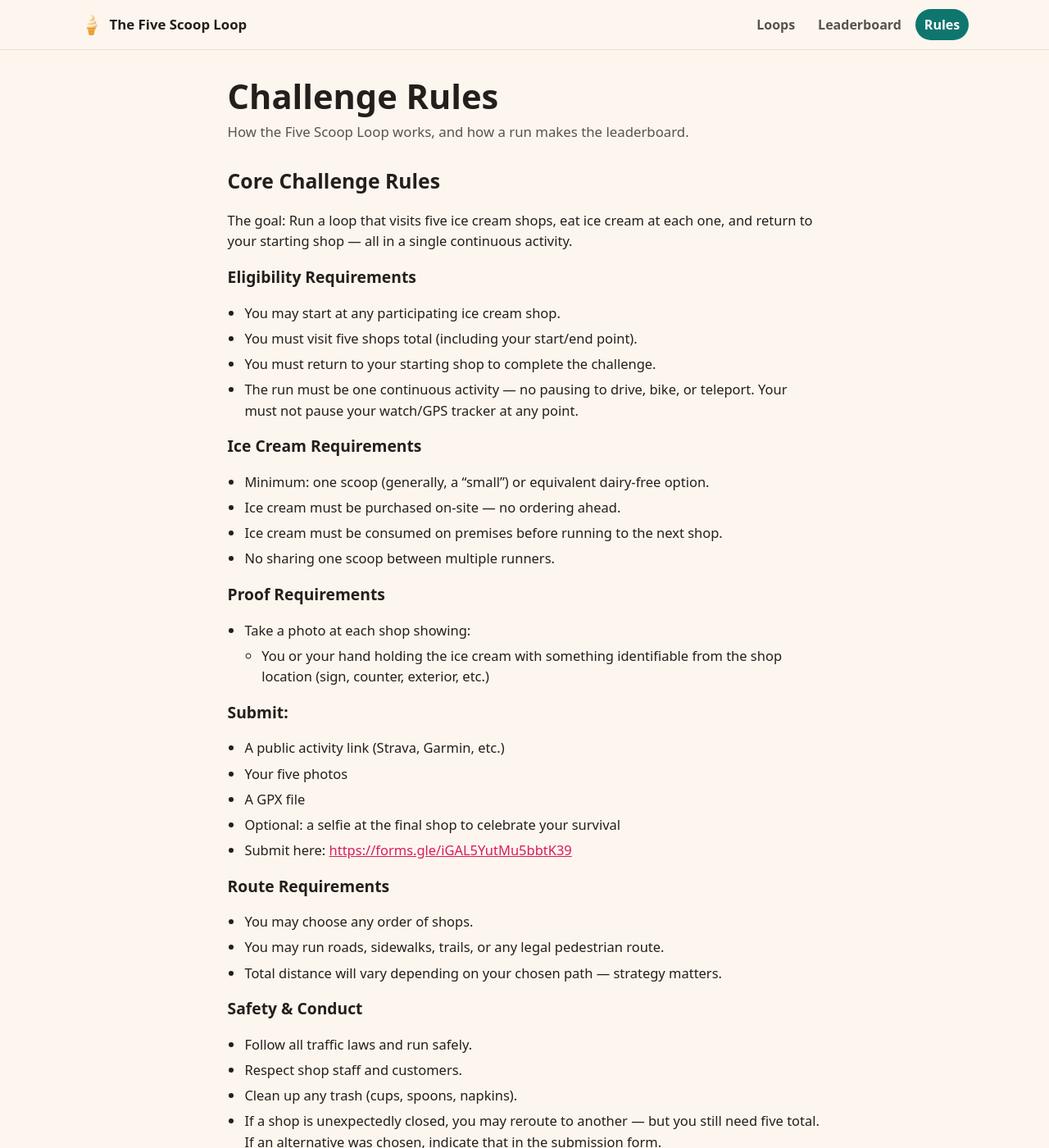
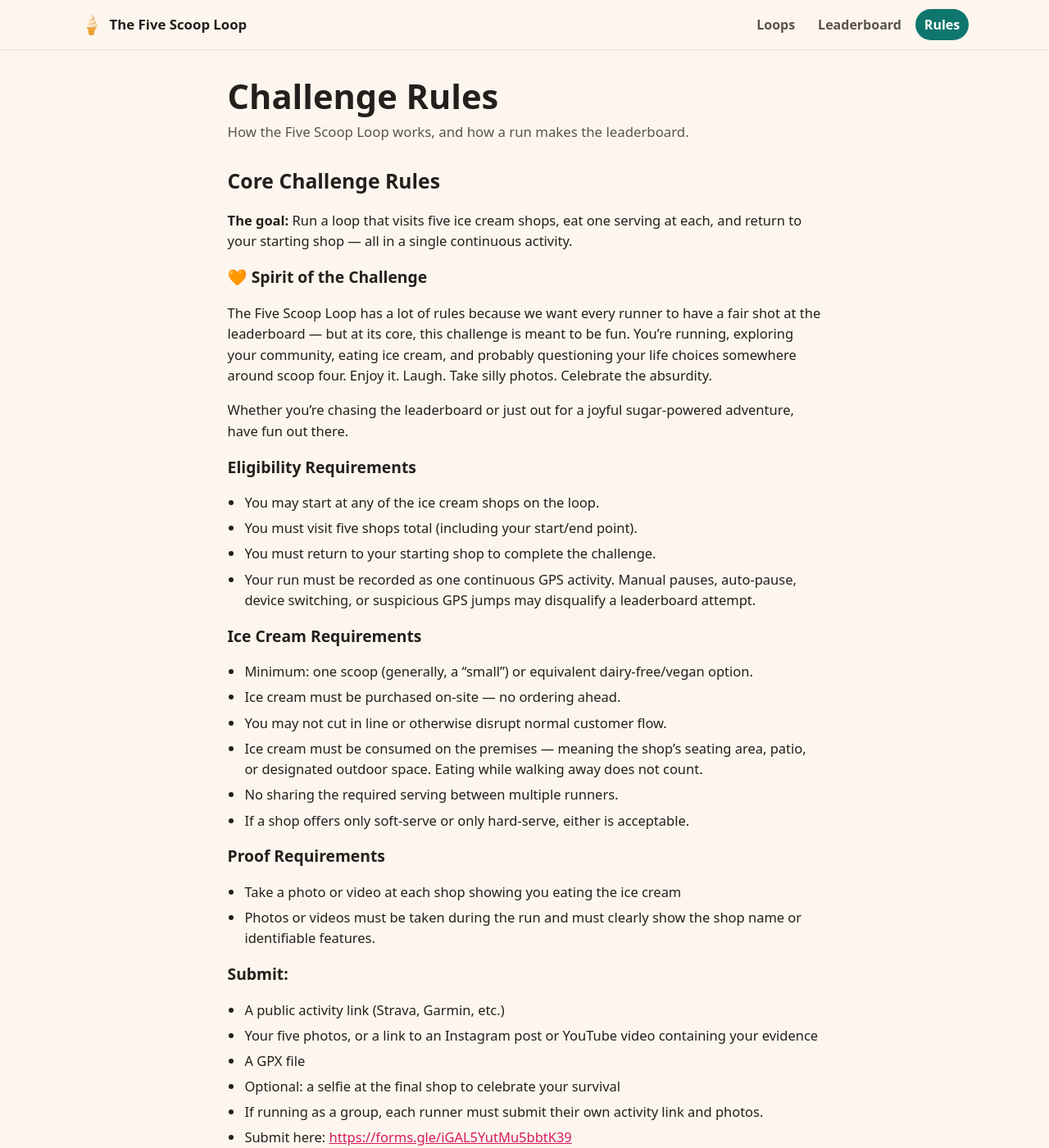
Before and after one commit to jasonday/The-Five-Scoop-Loop, a Jekyll site: the page built from rules.md, in a window 1280 px wide and 1400 px high. Shown: the whole window at 82% size. Built offline with Jekyll 4.4.1, drawn with Linux system fonts in a browser that asks for light colours; a script that is not in the unit is left out; some of the changed text lies outside the part shown.

Commit message:
Swapping shops, updating rules

```diff
--- a/_config.yml
+++ b/_config.yml
@@ -5,7 +5,7 @@ description: >-
   five ice cream shops across Maine, eat at each one, and return to your start.
 # Set this to your published URL. For a project site it is
 # https://<user>.github.io/<repo>. Leave baseurl empty for a user/org site.
-url: ""
+url: "https://jasonday.github.io"
 baseurl: "/The-Five-Scoop-Loop"
 
 # Build settings
--- a/assets/css/main.css
+++ b/assets/css/main.css
@@ -18,6 +18,8 @@
   --bg: #fdf6ee;
   --focus: #1d4ed8;
   --gold: #b45309;          /* medal/accent text, AA on cream */
+  --on-mint: #ffffff;       /* text on a solid --mint fill */
+  --on-pink: #ffffff;       /* text on a solid --pink fill */
 
   --shadow-sm: 0 1px 2px rgba(60, 40, 20, 0.08);
   --shadow-md: 0 6px 20px rgba(60, 40, 20, 0.12);
@@ -42,6 +44,9 @@
     --bg: #161311;
     --focus: #9ec1ff;
     --gold: #f0b34a;
+    /* Dark-mode accents are light, so text on them must be dark. */
+    --on-mint: #06201c;
+    --on-pink: #33091a;
     --shadow-md: 0 6px 20px rgba(0, 0, 0, 0.45);
   }
 }
@@ -82,7 +87,7 @@ img { max-width: 100%; height: auto; display: block; }
   left: -9999px;
   top: 0;
   background: var(--ink);
-  color: #fff;
+  color: var(--bg);
   padding: 0.6rem 1rem;
   z-index: 2000;
   border-radius: 0 0 8px 0;
@@ -128,7 +133,7 @@ img { max-width: 100%; height: auto; display: block; }
   border-radius: 999px;
 }
 .site-nav a:hover { background: var(--pink-soft); color: var(--ink); }
-.site-nav a[aria-current="page"] { background: var(--mint); color: #fff; }
+.site-nav a[aria-current="page"] { background: var(--mint); color: var(--on-mint); }
 
 .site-footer {
   margin-top: 3rem;
@@ -170,8 +175,8 @@ img { max-width: 100%; height: auto; display: block; }
   cursor: pointer;
   font-size: 1rem;
 }
-.btn--primary { background: var(--pink); color: #fff; }
-.btn--primary:hover { background: color-mix(in srgb, var(--pink) 82%, #000); color: #fff; }
+.btn--primary { background: var(--pink); color: var(--on-pink); }
+.btn--primary:hover { background: color-mix(in srgb, var(--pink) 82%, #000); color: var(--on-pink); }
 .btn--ghost { background: transparent; border-color: var(--line); color: var(--ink); }
 .btn--ghost:hover { border-color: var(--mint); color: var(--ink); }
 
@@ -200,10 +205,10 @@ img { max-width: 100%; height: auto; display: block; }
   cursor: pointer;
 }
 .region-tab:hover { border-color: var(--mint); }
-.region-tab[aria-selected="true"] {
+.region-tab[aria-pressed="true"] {
   background: var(--mint);
   border-color: var(--mint);
-  color: #fff;
+  color: var(--on-mint);
 }
 
 /* -------------------- Map + shop list -------------------- */
@@ -239,13 +244,12 @@ img { max-width: 100%; height: auto; display: block; }
   display: grid;
   gap: 0.6rem;
   max-height: 60vh;
-  overflow: auto;
 }
 .shop-card {
   border: 1px solid var(--line);
   border-radius: var(--radius-sm);
   background: var(--card);
-  padding: 0.75rem 0.9rem;
+  padding: 0.65rem 0.75rem;
   box-shadow: var(--shadow-sm);
 }
 .shop-card button.shop-card__name {
@@ -335,7 +339,7 @@ table.board tbody tr:hover { background: var(--pink-soft); }
 .link-btn {
   appearance: none;
   background: var(--mint);
-  color: #fff;
+  color: var(--on-mint);
   border: none;
   border-radius: 999px;
   padding: 0.35rem 0.8rem;
@@ -402,7 +406,7 @@ table.board tbody tr:hover { background: var(--pink-soft); }
   cursor: pointer;
   flex: none;
 }
-.modal__close:hover { background: var(--pink); color: #fff; }
+.modal__close:hover { background: var(--pink); color: var(--on-pink); }
 .modal__body { padding: 0.6rem 1.1rem 1.2rem; }
 .modal__body p { margin: 0.4rem 0; }
 .modal__grid { display: grid; gap: 0.8rem; }
--- a/rules.md
+++ b/rules.md
@@ -7,45 +7,58 @@ description: The rules and guidelines for completing a Five Scoop Loop.
 ---
 
 ## Core Challenge Rules
-The goal: Run a loop that visits five ice cream shops, eat ice cream at each one, and return to your starting shop — all in a single continuous activity.
+**The goal:** Run a loop that visits five ice cream shops, eat one serving at each, and return to your starting shop — all in a single continuous activity.
+
+### 🧡 Spirit of the Challenge
+The Five Scoop Loop has a lot of rules because we want every runner to have a fair shot at the leaderboard — but at its core, this challenge is meant to be fun. You’re running, exploring your community, eating ice cream, and probably questioning your life choices somewhere around scoop four. Enjoy it. Laugh. Take silly photos. Celebrate the absurdity.
+
+Whether you’re chasing the leaderboard or just out for a joyful sugar‑powered adventure, have fun out there.
 
 ### Eligibility Requirements
-* You may start at any participating ice cream shop.
+* You may start at any of the ice cream shops on the loop.
 * You must visit five shops total (including your start/end point).
 * You must return to your starting shop to complete the challenge.
-* The run must be one continuous activity — no pausing to drive, bike, or teleport. Your must not pause your watch/GPS tracker at any point.
+* Your run must be recorded as one continuous GPS activity. Manual pauses, auto‑pause, device switching, or suspicious GPS jumps may disqualify a leaderboard attempt.
 
 ### Ice Cream Requirements
-* Minimum: one scoop (generally, a “small”) or equivalent dairy-free option.
+* Minimum: one scoop (generally, a “small”) or equivalent dairy-free/vegan option.
 * Ice cream must be purchased on-site — no ordering ahead.
-* Ice cream must be consumed on premises before running to the next shop.
-* No sharing one scoop between multiple runners.
+* You may not cut in line or otherwise disrupt normal customer flow.
+* Ice cream must be consumed on the premises — meaning the shop’s seating area, patio, or designated outdoor space. Eating while walking away does not count.
+* No sharing the required serving between multiple runners.
+* If a shop offers only soft‑serve or only hard‑serve, either is acceptable.
 
 ### Proof Requirements
-* Take a photo at each shop showing:
-  * You or your hand holding the ice cream with something identifiable from the shop location (sign, counter, exterior, etc.)
+* Take a photo or video at each shop showing you eating the ice cream
+* Photos or videos must be taken during the run and must clearly show the shop name or identifiable features.
 
 
 ### Submit:
 * A public activity link (Strava, Garmin, etc.)
-* Your five photos
+* Your five photos, or a link to an Instagram post or YouTube video containing your evidence
 * A GPX file
 * Optional: a selfie at the final shop to celebrate your survival
+* If running as a group, each runner must submit their own activity link and photos.
 * Submit here: [https://forms.gle/iGAL5YutMu5bbtK39](https://forms.gle/iGAL5YutMu5bbtK39)
 
 ### Route Requirements
-* You may choose any order of shops.
-* You may run roads, sidewalks, trails, or any legal pedestrian route.
+* You may choose any order of shops and run any legal pedestrian route (roads, sidewalks, trails).
 * Total distance will vary depending on your chosen path — strategy matters.
+* If you choose to consume your ice cream at the start (at your starting shop) rather than at the end, you must start your GPS recording before entering the line. Typically this means starting your watch on the sidewalk or outside the shop — the same place you will finish your loop.
 
 ### Safety & Conduct
 * Follow all traffic laws and run safely.
 * Respect shop staff and customers.
 * Clean up any trash (cups, spoons, napkins).
-* If a shop is unexpectedly closed, you may reroute to another — but you still need five total. If an alternative was chosen, indicate that in the submission form.
+* Be mindful of shop hours. Arriving before opening or after closing invalidates that stop.
+* If a shop is extremely crowded, be patient — do not pressure staff or customers.
 
 ### Leaderboard vs. Fun Runs
-The leaderboard ranks completed loops by finish time, fastest first.
+* The leaderboard ranks completed loops by finish time, fastest first.
+* Leaderboard runs must use the same five designated shops for that region. Any substitution automatically moves the run to the Fun Run board.
+
+### Leaderboard integrity
+* Leaderboard times may be audited. Submissions with inconsistent GPS data, missing photos, or unclear evidence may be rejected or moved to Fun Run status.
 
 <div class="callout" markdown="1">
 **Did a closed shop force you to reroute?** If you answered yes on the submission
```
Also changed, not shown: Gemfile (+15 -2 lines), _data/loops/loops.yaml (+24 -24 lines).
